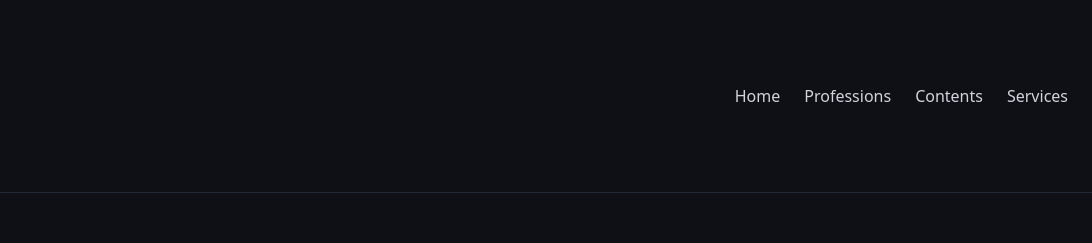
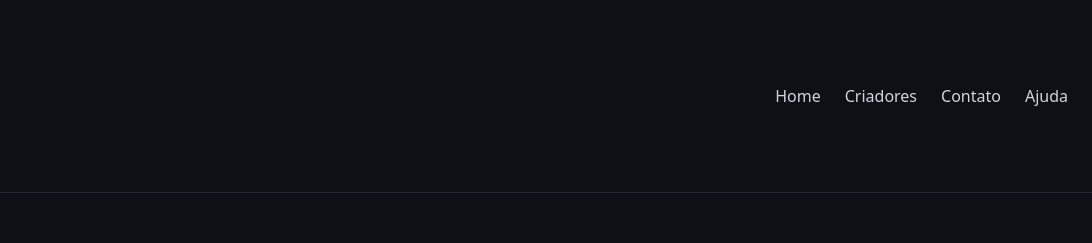
Before and after one commit to takume31/Site-de-Gerenciamento, a website built with Vite: page index.html in a window 1280 px wide. Shown: the top 243 px of the page, 188-1280 px from the left. Built offline with nearby package versions, Linux system fonts and the light colour scheme.

Commit message:
profissionais

```diff
--- a/index.html
+++ b/index.html
@@ -14,9 +14,9 @@
     </div>
     <nav class="hidden md:flex gap-6 text-gray-300">
       <a href="#" class="hover:text-white">Home</a>
-      <a href="#" class="hover:text-white">Professions</a>
-      <a href="#" class="hover:text-white">Contents</a>
-      <a href="#" class="hover:text-white">Services</a>
+      <a href="#" class="hover:text-white">Criadores</a>
+      <a href="#" class="hover:text-white">Contato</a>
+      <a href="#" class="hover:text-white">Ajuda</a>
     </nav>
   </header>
   <section class="px-6 py-16 text-center md:text-left md:flex md:items-center md:justify-between">
```
